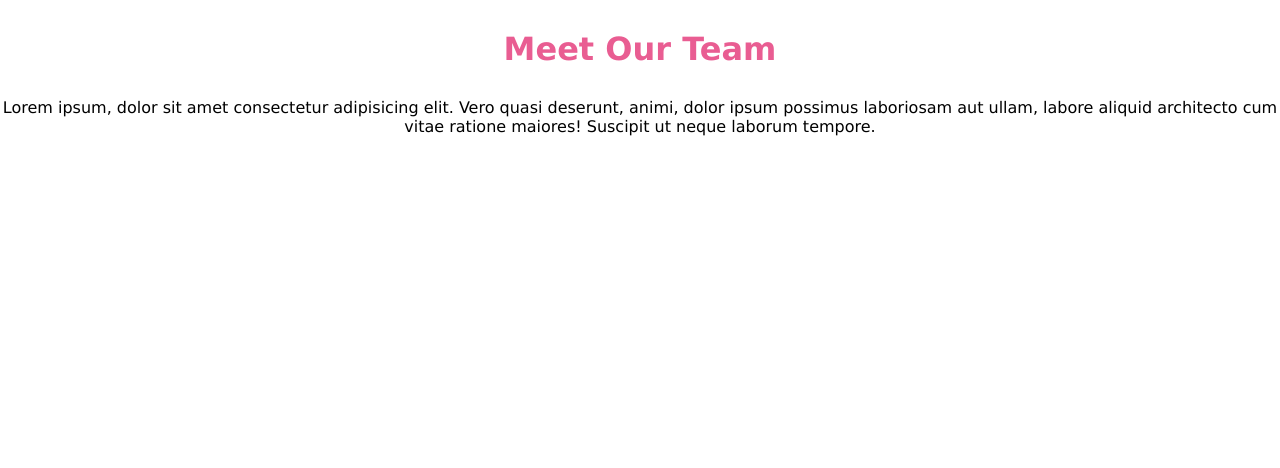
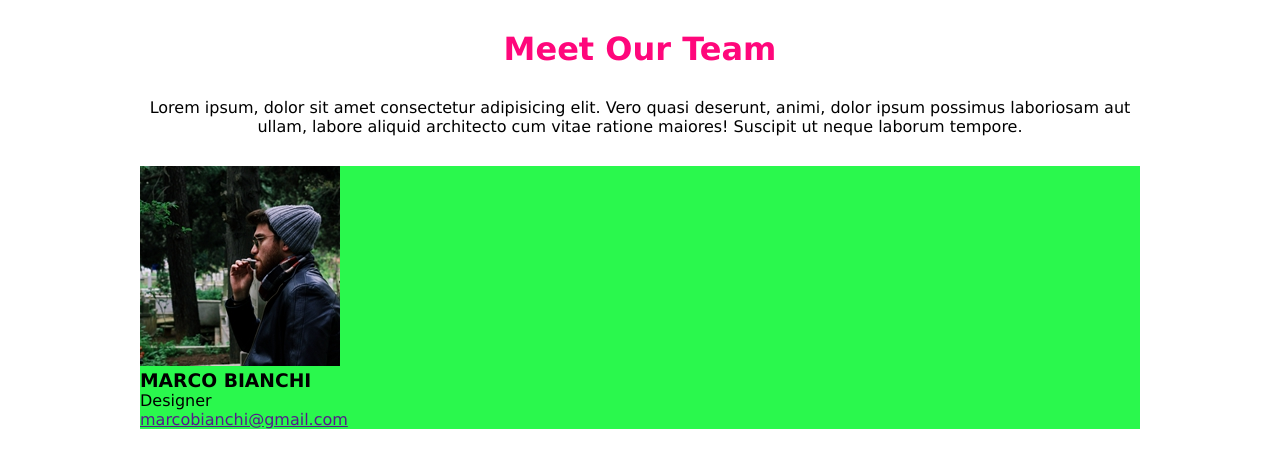
Before and after one commit to Dave-93/html-css-flex-cards, a plain HTML site: page index.html in a window 1280 px wide. Drawn offline with Linux system fonts and the light colour scheme.

Commit message:
feat: container box

```diff
--- a/css/style.css
+++ b/css/style.css
@@ -6,14 +6,29 @@
 
 body{
     font-family: Verdana, Geneva, Tahoma, sans-serif;
-    text-align: center;
-
 }
 
+/*HEADER*/
 h1{
-    color: rgb(233, 93, 146);
+    color: rgb(255, 7, 123);
 }
 
-h1, p{
+header > h1, header > p{
     margin: 30px 0;
+    text-align: center;
 }
+
+header, .container-box{
+    width: 1000px;
+    margin: 0 auto;
+}
+
+ /*MAIN*/
+.container-box{
+    display: flex;
+    flex-wrap: wrap;
+    row-gap: 30px;
+    column-gap: 10px;
+
+    background-color: rgb(42, 248, 77);/*da togliere*/
+}
--- a/index.html
+++ b/index.html
@@ -12,5 +12,19 @@
         <p>Lorem ipsum, dolor sit amet consectetur adipisicing elit. Vero quasi deserunt, animi, dolor ipsum possimus laboriosam aut ullam, labore aliquid architecto cum vitae ratione maiores! Suscipit ut neque laborum tempore.</p>
     </header>
 
+    <main>
+        <div class="container-box">
+            <div class="box">
+                <img src="./img/male1.png" alt="Marco">
+                <div class="box-info">
+                    <h3>MARCO BIANCHI</h3>
+                    <p>Designer</p>
+                    <a href="">marcobianchi@gmail.com</a>
+                </div>
+
+            </div>
+
+        </div>
+    </main>
 </body>
 </html>
```
